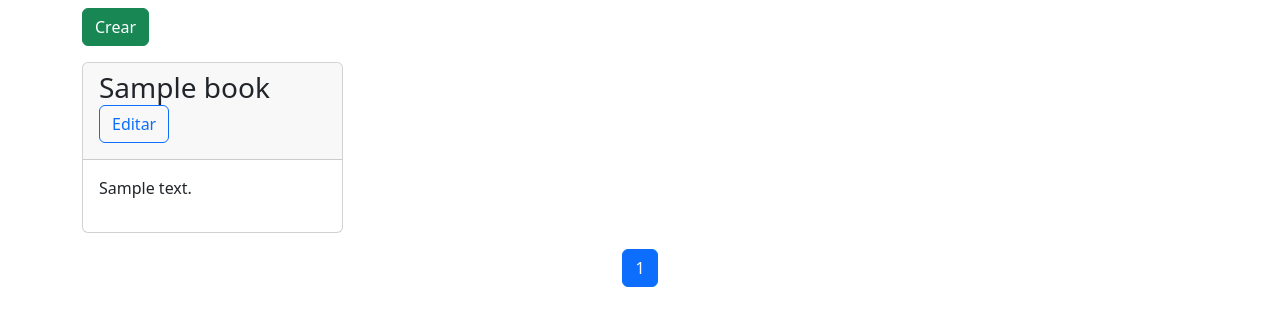
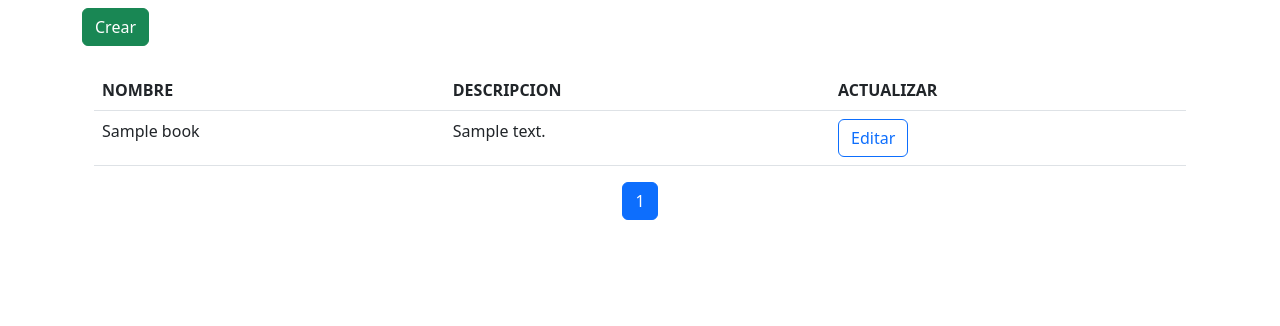
Before and after one commit to TheDeivit/djangomongo, a Django app: template book/templates/book/index.html in a window 1280 px wide. Shown: the top 326 px of the page. Run offline with Django 4.2, Linux system fonts and the light colour scheme; the template is opened without the code that fills it: most values are stand-ins (such as "Sample title", 1, 10 or a date in 2020); form fields are guessed from the names that the template uses; parts of the project's set-up code (start-up, migrations or seed data) failed here and were passed over; some libraries are stand-ins or nearby versions.

Commit message:
One more commit

```diff
--- a/book/forms.py
+++ b/book/forms.py
@@ -14,4 +14,4 @@ class BookForm(forms.ModelForm):
 
     class Meta:
         model = Book
-        fields= ('name', 'content') #, 'color'
+        fields= ('name', 'content')
--- a/book/templates/base.html
+++ b/book/templates/base.html
@@ -8,6 +8,10 @@
 
     {% load static %}
     <link rel="stylesheet" href="{% static 'bootstrap/css/bootstrap.min.css' %}">
+    <link href="https://cdn.jsdelivr.net/npm/bootstrap@5.2.3/dist/css/bootstrap.min.css" rel="stylesheet">
+    <script src="https://cdn.jsdelivr.net/npm/bootstrap@5.2.3/dist/js/bootstrap.bundle.min.js"></script>
+
+
 
 </head>
 <body>
--- a/book/templates/book/index.html
+++ b/book/templates/book/index.html
@@ -2,30 +2,26 @@
 
 <button onclick="cleanForm()" class="btn btn-success my-2" data-bs-toggle="modal" data-bs-target="#saveModal">Crear</button>
 
-<div class="row">
-  {% for b in books%}
-  <div class="col-xl-3 col-md-4 col-12 mt-2">
-    <div class="card">
-      <div class="card-header">
-        <h3>
-          {{ b.name }}
-          <button
-            class="btn btn-outline-primary float-right"
-            data-bs-toggle="modal"
-            data-bs-target="#saveModal"
-            data-bs-id="{{ b.pk }}"
-          >
+<div class="container mt-3">
+  <table class="table table-hover">
+    <tr>
+        <th>NOMBRE</th>
+        <th>DESCRIPCION</th>
+        <th>ACTUALIZAR</th>
+    </tr>
+    {% for b in books %}
+    <tr>
+        <td>{{ b.name }}</td>
+        <td>{{ b.content }}</td>
+        <td><button
+            class="btn btn-outline-primary float-right" data-bs-toggle="modal" data-bs-target="#saveModal" data-bs-id="{{ b.pk }}">
             Editar
-          </button>
-        </h3>
-      </div>
-      <div class="card-body">
-        <p>{{ b.content }}</p>
-      </div>
-    </div>
-  </div>
-  {% endfor%}
+          </button></td>
+    </tr>
+    {% endfor %}
+</table>
 </div>
+
 
 <div class="modal fade" tabindex="-1" id="saveModal">
   <div class="modal-dialog">
```
Also changed, not shown: book/models.py (+0 -10 lines), book/views.py (+5 -5 lines).
